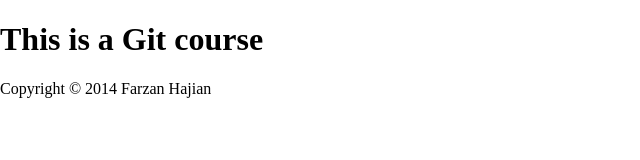
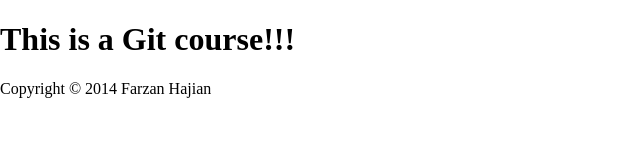
Before and after one commit to FarzanHajian/git-basics, a plain HTML site: page index.html in a window 1280 px wide. Shown: the full height of the page, 0-640 px from the left. Drawn offline with nearby package versions, Linux system fonts and the light colour scheme.

Commit message:
Adding exclamation marks

```diff
--- a/index.html
+++ b/index.html
@@ -14,7 +14,7 @@
     </head>
     <body>
     <header>
-	<h1>This is a Git course</h1>
+	<h1>This is a Git course!!!</h1>
     </header>
     <nav id="pageNav">
     </nav>
```
